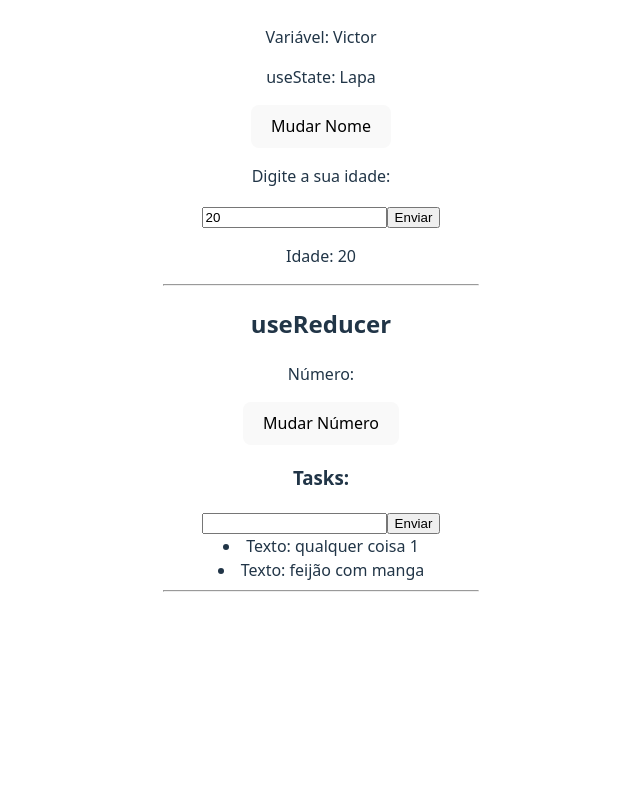
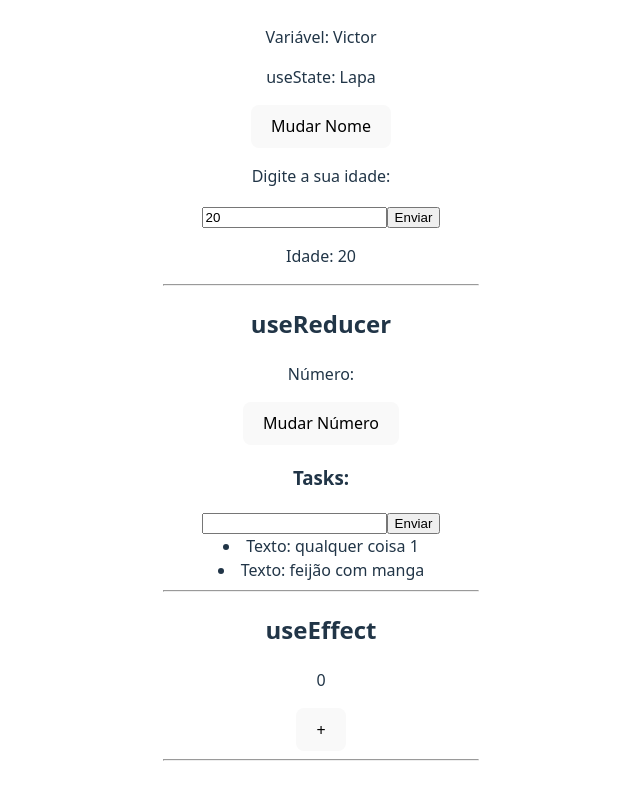
Before and after one commit to VictorLapaDev/React-Course-Matheus-Battiti, a React (Vite) app in the folder 11-Hooks/HooksReact/: page / in a window 1280 px wide. Shown: the part 256-1056 px from the top of the page, without its empty margins (319-959 px from the left). Before the commit the page ends 888 px from the top, so only its background shows below. Built offline with nearby package versions, Linux system fonts and the light colour scheme.

Commit message:
feat: useEffect sem dependencias

```diff
--- /dev/null
+++ b/11-Hooks/HooksReact/src/components/HookUseEffect.jsx
@@ -0,0 +1,29 @@
+import {useEffect, useState} from 'react'
+
+const HookUseEffect = () => {
+
+    // 1 - useEffect sem dependencias
+
+    //toda vez que alguma variavel muda dentro do nosso escopo, ele executa o useEffect
+    useEffect(() => {
+        console.log("Estou sendo executado")
+    })
+
+    const [num, setNum] = useState(0);
+
+    const changeSomething = () => {
+        setNum(num + 1)
+    }
+
+  return (
+    <div>
+        <h2>useEffect</h2>
+
+        <p>{num}</p>
+        <button onClick={changeSomething}>+</button>
+        <hr />
+    </div>
+  )
+}
+
+export default HookUseEffect
--- a/11-Hooks/HooksReact/src/pages/Home.jsx
+++ b/11-Hooks/HooksReact/src/pages/Home.jsx
@@ -1,12 +1,14 @@
 import React from 'react'
 import HookUseState from '../components/hookUseState'
 import HookUseReducer from '../components/HookUseReducer'
+import HookUseEffect from '../components/HookUseEffect'
 
 const Home = () => {
   return (
     <div>
         <HookUseState/>
         <HookUseReducer/>
+        <HookUseEffect/>
     </div>
   )
 }
```
